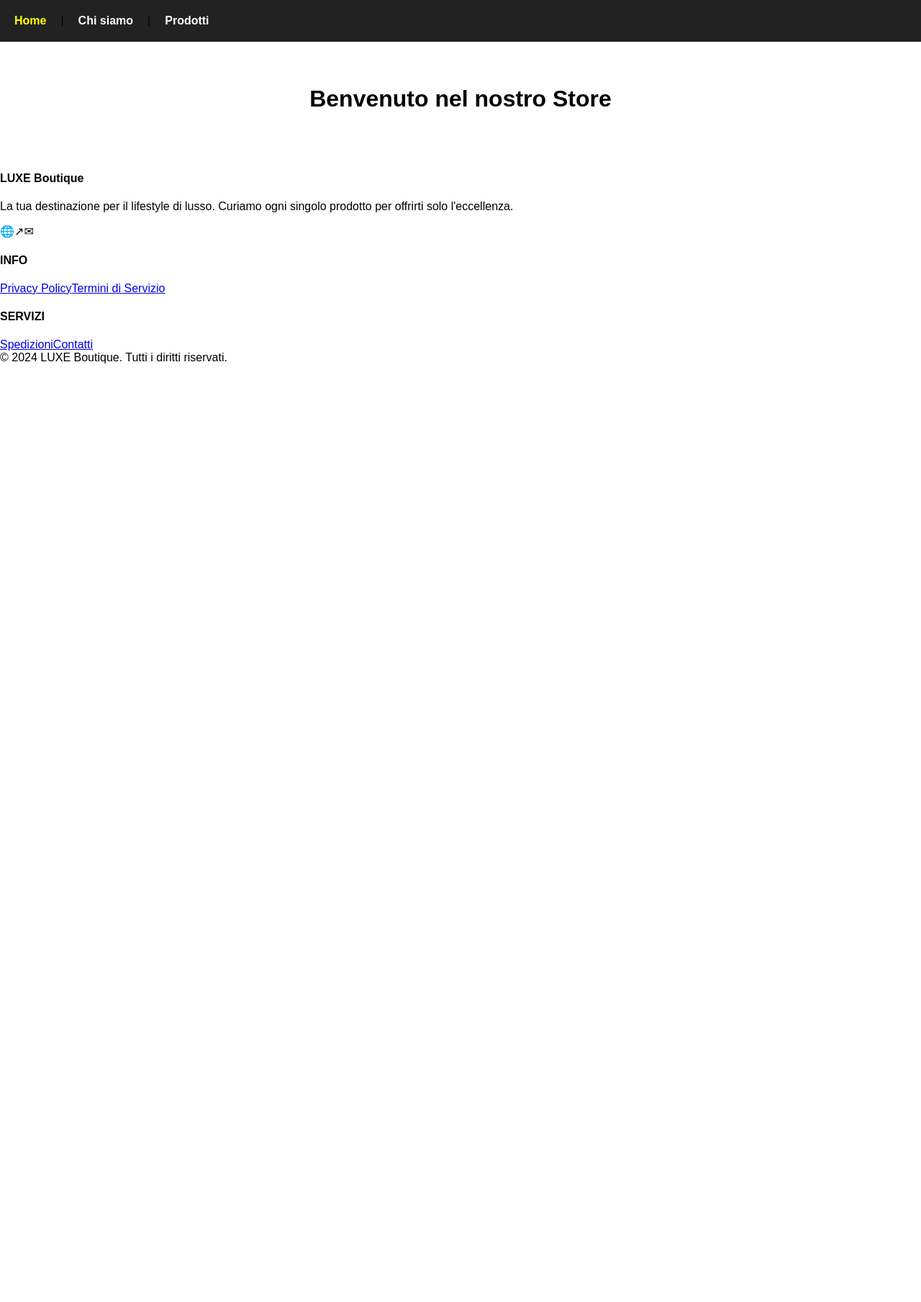
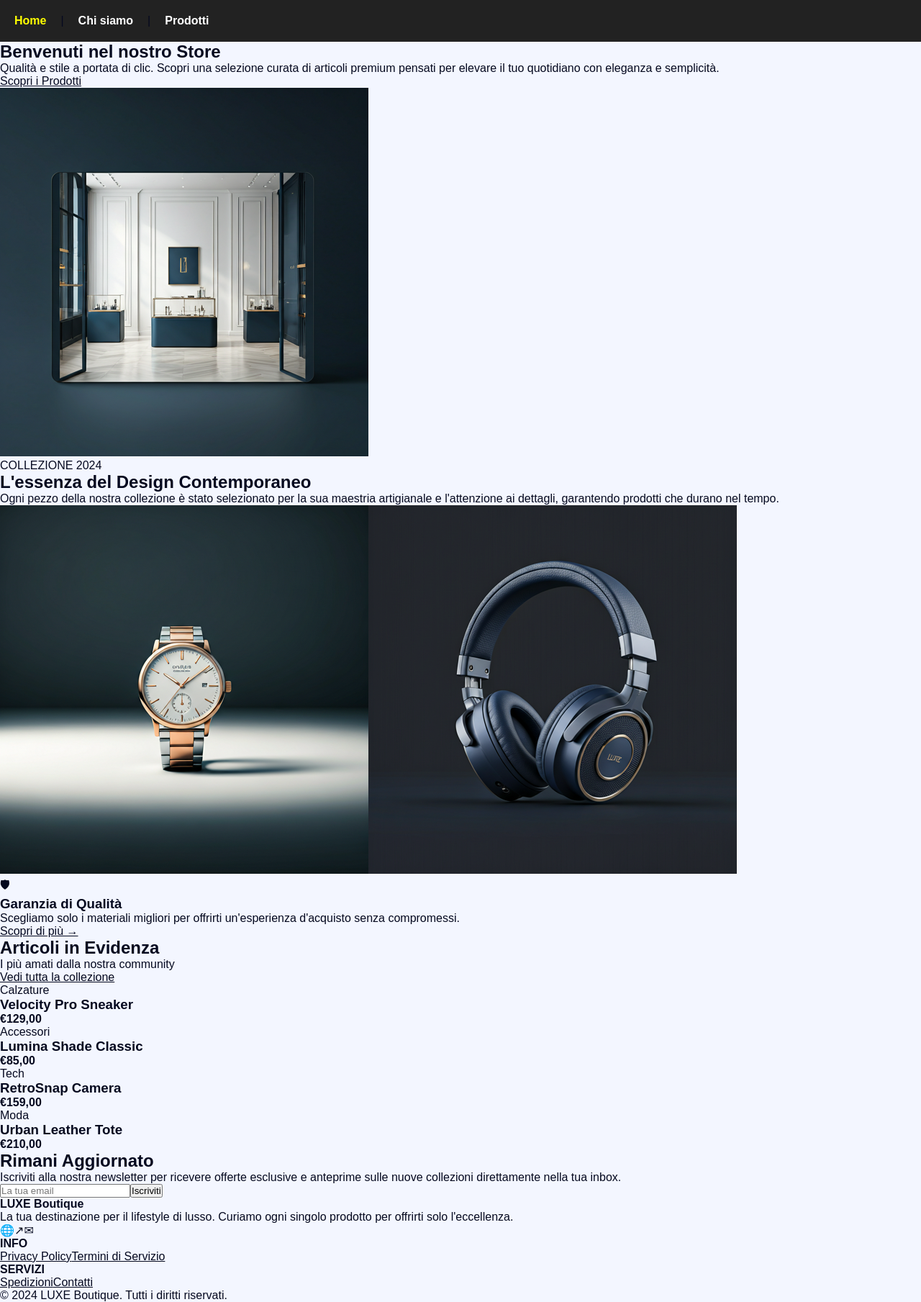
Before and after one commit to alessiaasmeraglia/react-router, a React (Vite) app: page / in a window 1280 px wide. Shown: the whole page at 72% size. Before the commit the page ends 800 px from the top, so only its background shows below. Built offline with nearby package versions, Linux system fonts and the light colour scheme.

Commit message:
Aggiunte sezioni home e img

```diff
--- a/src/index.css
+++ b/src/index.css
@@ -1,6 +1,23 @@
+* {
+    box-sizing: border-box;
+    margin: 0;
+    padding: 0;
+}
+
 body {
-    margin: 0;
     font-family: Arial, Helvetica, sans-serif;
+    background-color: #f3f6ff;
+    color: #05091f;
+}
+
+a {
+    color: inherit;
+}
+
+button,
+input,
+select {
+    font-family: inherit;
 }
 
 .navbar {
--- a/src/pages/Home.jsx
+++ b/src/pages/Home.jsx
@@ -1,8 +1,108 @@
+import { Link } from "react-router-dom";
+
 function Home() {
     return (
-        <div className="page">
-            <h1>Benvenuto nel nostro Store</h1>
-        </div>
+        <>
+            <section className="home-hero">
+                <div className="home-hero-text">
+                    <h1>Benvenuti nel nostro Store</h1>
+                    <p>
+                        Qualità e stile a portata di clic. Scopri una selezione curata di
+                        articoli premium pensati per elevare il tuo quotidiano con eleganza
+                        e semplicità.
+                    </p>
+
+                    <Link to="/products" className="btn-primary">
+                        Scopri i Prodotti
+                    </Link>
+                </div>
+
+                <div className="home-hero-image">
+                    <img src="/img/home-hero.png" alt="Store LUXE" />
+                </div>
+            </section>
+
+            <section className="collection-section">
+                <div className="collection-card">
+                    <span>COLLEZIONE 2024</span>
+                    <h2>L'essenza del Design Contemporaneo</h2>
+                    <p>
+                        Ogni pezzo della nostra collezione è stato selezionato per la sua
+                        maestria artigianale e l'attenzione ai dettagli, garantendo prodotti
+                        che durano nel tempo.
+                    </p>
+
+                    <div className="mini-products">
+                        <img src="/img/watch.png" alt="Orologio" />
+                        <img src="/img/headphones.png" alt="Cuffie" />
+                    </div>
+                </div>
+
+                <div className="quality-card">
+                    <div className="quality-icon">🛡</div>
+                    <h3>Garanzia di Qualità</h3>
+                    <p>
+                        Scegliamo solo i materiali migliori per offrirti un'esperienza
+                        d'acquisto senza compromessi.
+                    </p>
+                    <a href="#">Scopri di più →</a>
+                </div>
+            </section>
+
+            <section className="featured-section">
+                <div className="section-heading">
+                    <div>
+                        <h2>Articoli in Evidenza</h2>
+                        <p>I più amati dalla nostra community</p>
+                    </div>
+
+                    <Link to="/products">Vedi tutta la collezione</Link>
+                </div>
+
+                <div className="featured-grid">
+                    <div className="featured-card">
+                        <div className="featured-img red-shoe"></div>
+                        <span>Calzature</span>
+                        <h3>Velocity Pro Sneaker</h3>
+                        <strong>€129,00</strong>
+                    </div>
+
+                    <div className="featured-card">
+                        <div className="featured-img sunglasses"></div>
+                        <span>Accessori</span>
+                        <h3>Lumina Shade Classic</h3>
+                        <strong>€85,00</strong>
+                    </div>
+
+                    <div className="featured-card">
+                        <div className="featured-img camera"></div>
+                        <span>Tech</span>
+                        <h3>RetroSnap Camera</h3>
+                        <strong>€159,00</strong>
+                    </div>
+
+                    <div className="featured-card">
+                        <div className="featured-img bag"></div>
+                        <span>Moda</span>
+                        <h3>Urban Leather Tote</h3>
+                        <strong>€210,00</strong>
+                    </div>
+                </div>
+            </section>
+
+            <section className="newsletter-dark">
+                <h2>Rimani Aggiornato</h2>
+                <p>
+                    Iscriviti alla nostra newsletter per ricevere offerte esclusive e
+                    anteprime sulle nuove collezioni direttamente nella tua inbox.
+                </p>
+
+                <form>
+                    <input type="email" placeholder="La tua email" />
+                    <button>Iscriviti</button>
+                </form>
+            </section>
+        </>
 
     )
 }
```
Also changed, not shown: public/img/headphones.png (added), public/img/watch.png (added).
